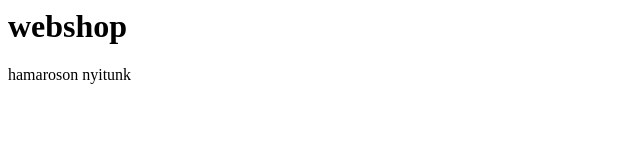
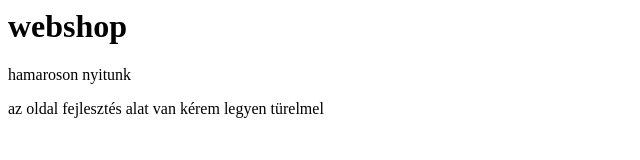
Before and after one commit to haftron/bolt, a plain HTML site: page index.html in a window 1280 px wide. Shown: the whole page, without its empty margins (0-640 px from the left). Drawn offline with Linux system fonts and the light colour scheme.

Commit message:
Update index.html

```diff
--- a/index.html
+++ b/index.html
@@ -4,6 +4,8 @@
 
 <h1>webshop</h1>
 <p>hamaroson nyitunk</p>
+<p>az oldal fejlesztés alat van kérem legyen türelmel<p>
+
 
 </body>
 </html>
```
